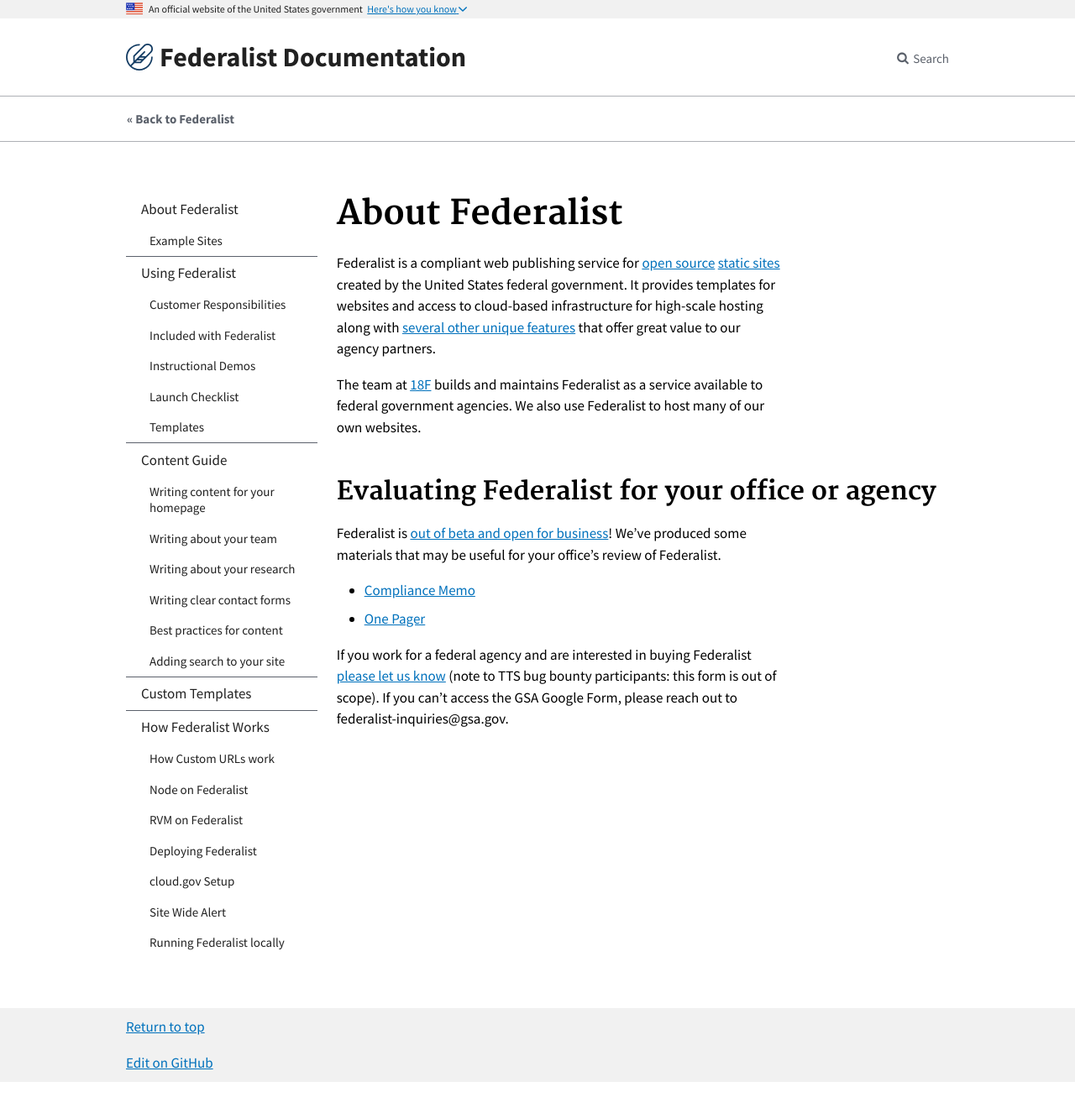
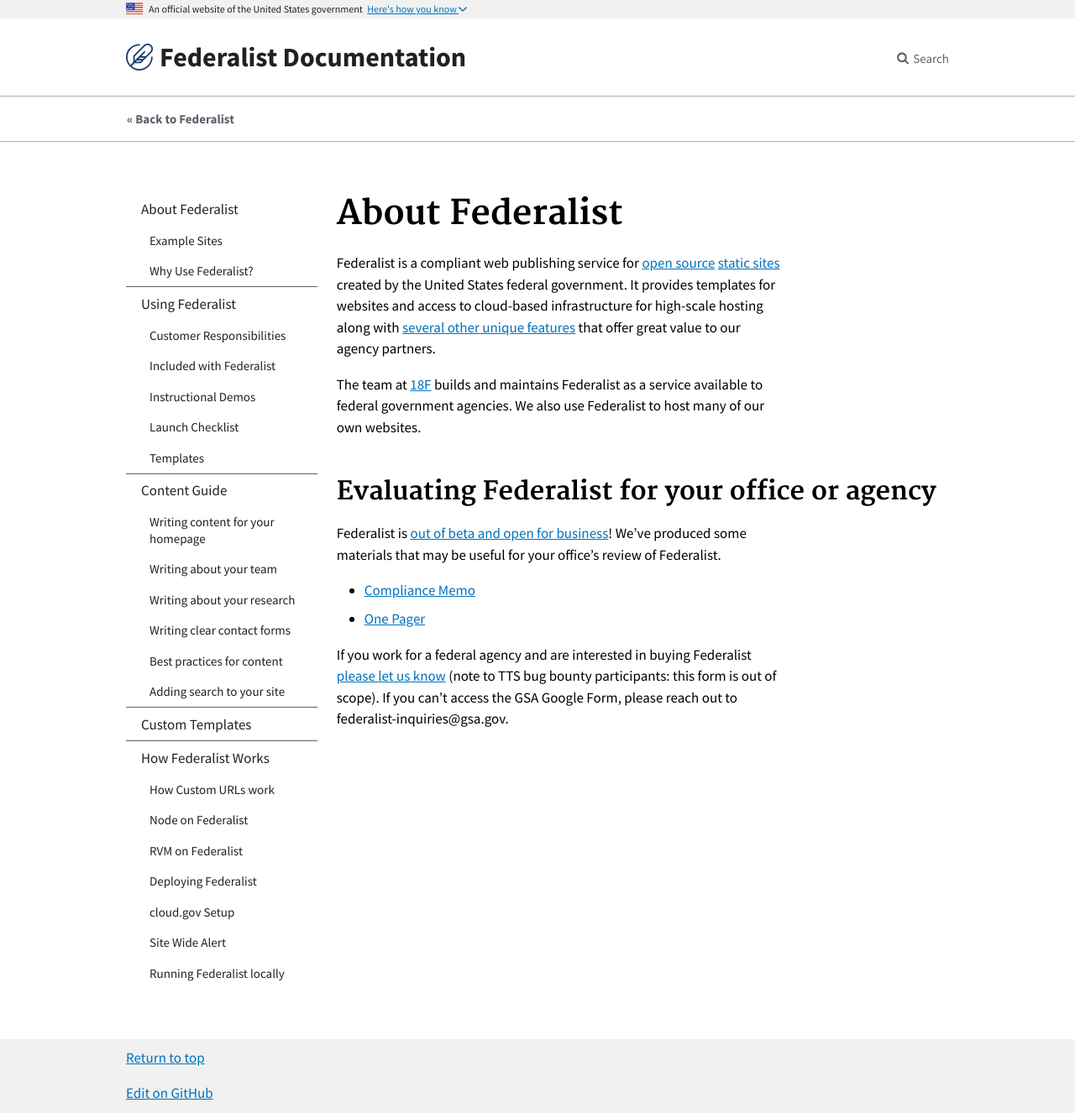
Before and after one commit to Macy-FK/federaliste, a Jekyll site: the page built from pages/index.md, in a window 1280 px wide. Shown: the whole page at 84% size. Built offline with Jekyll 4.4.1, drawn with Linux system fonts in a browser that asks for light colours; Markdown is read by kramdown in place of the engine named in the settings; before the commit the page ends 1289 px from its top, so only the background shows below that.

Commit message:
add to menu

```diff
--- a/_config.yml
+++ b/_config.yml
@@ -39,6 +39,9 @@ navigation:
   children:
   - text: Example Sites
     url: /pages/about-federalist/example-sites/
+    internal: true
+  - text: Why Use Federalist?
+    url: /pages/about-federalist/why-use-federalist/
     internal: true
 - text: Using Federalist
   url: /pages/using-federalist/
```
